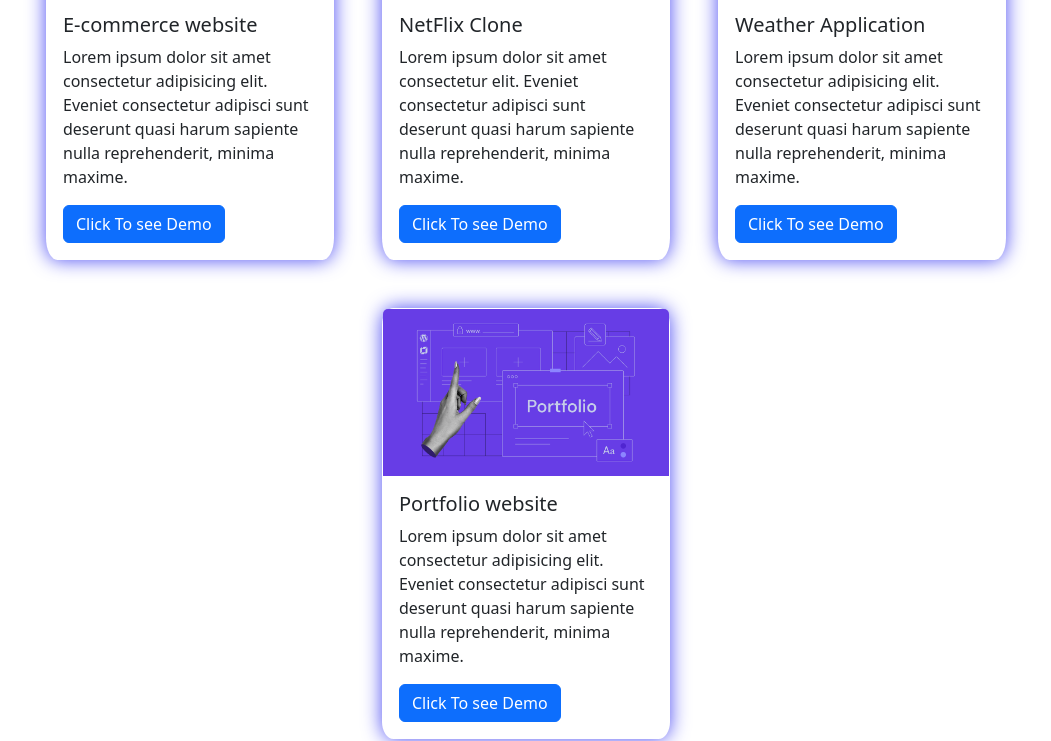
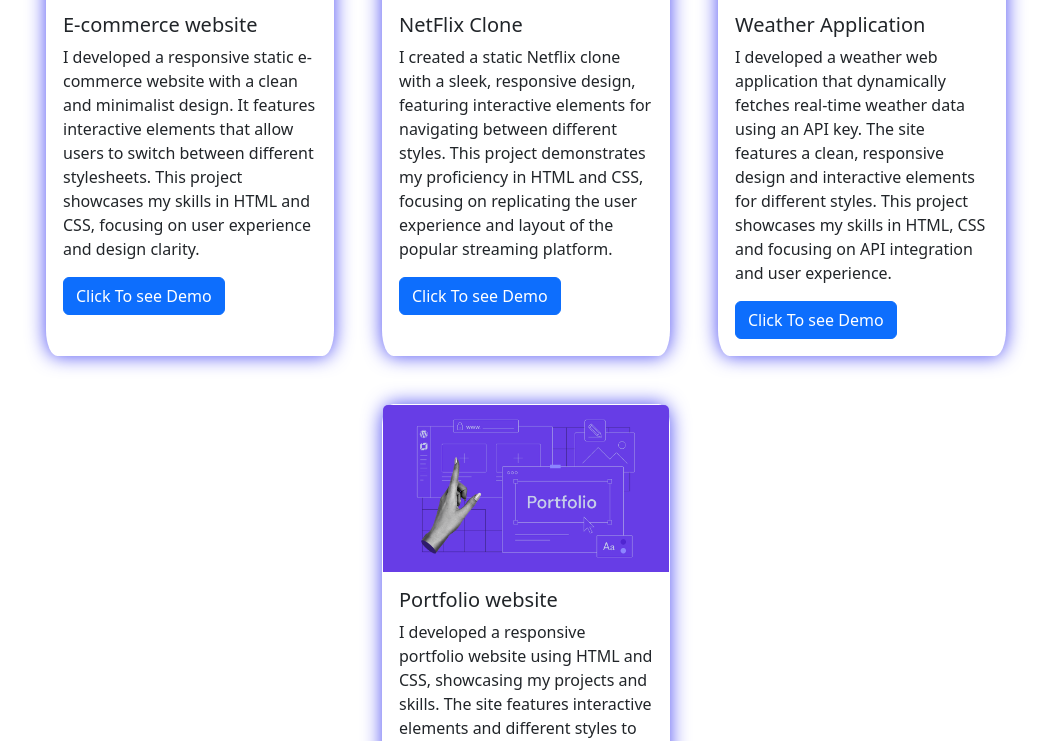
Before and after one commit to MahimaBabani14/Personal-portfolio-webpage, a plain HTML site: page index.html in a window 1280 px wide. Shown: the part 1831-2572 px from the top of the page, without its empty margins (114-1165 px from the left). Drawn offline with nearby package versions, Linux system fonts and the light colour scheme.

Commit message:
Update index.html

```diff
--- a/index.html
+++ b/index.html
@@ -79,7 +79,7 @@
 
                     <div>
                         <h2 class="about__subtitle">I'am Mahima</h2>
-                        <p class="about__text">Lorem, ipsum dolor sit amet consectetur adipisicing elit. Voluptate cum expedita quo culpa tempora, assumenda, quis fugiat ut voluptates soluta, aut earum nemo recusandae cumque perferendis! Recusandae alias accusamus atque.</p>
+                        <p class="about__text">a passionate individual who loves exploring the exciting world of technology.I pursuing my Bachelor of Computer Applications(BCA) in Full-Stack Development from Poornima University. I have keen interest in software development,coding and learning new technologies,and improving my coding skills, creating applications and websites is something I truly enjoy.I believe in working hard to enhance my abilities and achieve my goals.</p>
                     </div>
                 </div>
             </section>
@@ -93,7 +93,7 @@
         <img class="card-img-top" src="/assets/img/e-commerce.jpg" alt="Card image cap">
         <div class="card-body">
             <h5 class="card-title">E-commerce website</h5>
-            <p class="card-text">Lorem ipsum dolor sit amet consectetur adipisicing elit. Eveniet consectetur adipisci sunt deserunt quasi harum sapiente nulla reprehenderit, minima maxime.</p>
+            <p class="card-text">I developed a responsive static e-commerce website with a clean and minimalist design. It features interactive elements that allow users to switch between different stylesheets. This project showcases my skills in HTML and CSS, focusing on user experience and design clarity.</p>
             <a href="#" class="btn btn-primary">Click To see Demo</a>
         </div>
     </div>
@@ -101,7 +101,7 @@
         <img class="card-img-top" src="/assets/img/Netflix.png" alt="Card image cap">
         <div class="card-body">
             <h5 class="card-title">NetFlix Clone</h5>
-            <p class="card-text">Lorem ipsum dolor sit amet consectetur  elit. Eveniet consectetur adipisci sunt deserunt quasi harum sapiente nulla reprehenderit, minima maxime.</p>
+            <p class="card-text">I created a static Netflix clone with a sleek, responsive design, featuring interactive elements for navigating between different styles. This project demonstrates my proficiency in HTML and CSS, focusing on replicating the user experience and layout of the popular streaming platform.</p>
             <a href="#" class="btn btn-primary">Click To see Demo</a>
         </div>
     </div>
@@ -109,7 +109,7 @@
         <img class="card-img-top" src="/assets/img/Weather Icon.jpeg" alt="Card image cap">
         <div class="card-body">
             <h5 class="card-title">Weather Application</h5>
-            <p class="card-text">Lorem ipsum dolor sit amet consectetur adipisicing elit. Eveniet consectetur adipisci sunt deserunt quasi harum sapiente nulla reprehenderit, minima maxime.</p>
+            <p class="card-text">I developed a weather web application that dynamically fetches real-time weather data using an API key. The site features a clean, responsive design and interactive elements for different styles. This project showcases my skills in HTML, CSS and focusing on API integration and user experience.</p>
             <a href="#" class="btn btn-primary">Click To see Demo</a>
         </div>
     </div>
@@ -117,7 +117,7 @@
         <img class="card-img-top" src="/assets/img/PortfolioImage.webp" alt="Card image cap">
         <div class="card-body">
             <h5 class="card-title">Portfolio website</h5>
-            <p class="card-text">Lorem ipsum dolor sit amet consectetur adipisicing elit. Eveniet consectetur adipisci sunt deserunt quasi harum sapiente nulla reprehenderit, minima maxime.</p>
+            <p class="card-text">I developed a responsive portfolio website using HTML and CSS, showcasing my projects and skills. The site features interactive elements and different styles to enhance user experience. I utilized Git and GitHub for version control, demonstrating my proficiency in web development and collaborative tools.</p>
             <a href="#" class="btn btn-primary">Click To see Demo</a>
         </div>
     </div>
```
